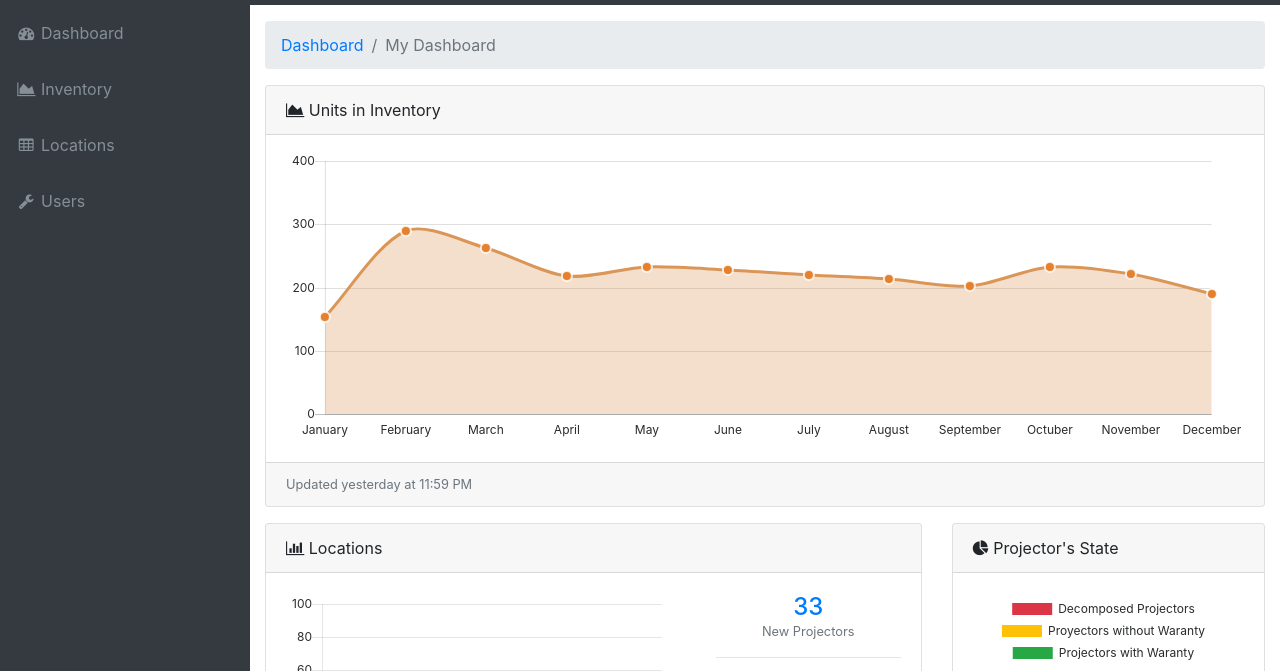
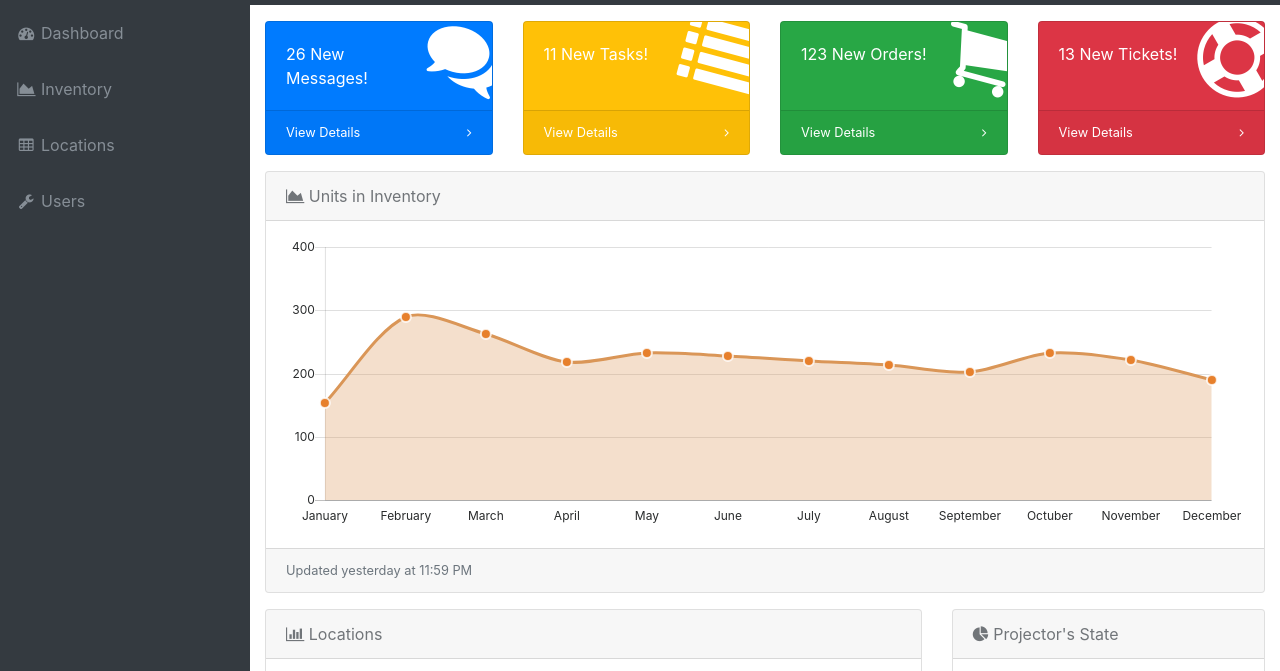
Before and after one commit to AlexGz9851/InventorySystem, a plain HTML site: page dashboard.html in a window 1280 px wide. Shown: the part 51-722 px from the top of the page. Drawn offline with Linux system fonts and the light colour scheme.

Commit message:
Correcting code-sniffers

```diff
--- a/dashboard.html
+++ b/dashboard.html
@@ -16,6 +16,17 @@
   <link href="vendor/datatables/dataTables.bootstrap4.css" rel="stylesheet">
   <!-- Custom styles for this template-->
   <link href="css/sb-admin.css" rel="stylesheet">
+  <style>
+    .card-header{
+      color: #717579;
+    }
+    .card-footer{
+      color: #6d767e;
+    }
+    .text-warning{
+      color: #bd8d00 !important;
+    }
+  </style>
 </head>
 
 <body class="fixed-nav sticky-footer bg-dark" id="page-top">
@@ -68,13 +79,73 @@
   </nav>
   <div class="content-wrapper">
     <div class="container-fluid">
-      <!-- Breadcrumbs-->
-      <ol class="breadcrumb">
-        <li class="breadcrumb-item">
-          <a href="#">Dashboard</a>
-        </li>
-        <li class="breadcrumb-item active">My Dashboard</li>
-      </ol>
+      <!-- /.row -->
+      <div class="row">
+          <div class="col-xl-3 col-sm-6 mb-3">
+            <div class="card text-white bg-primary o-hidden h-100">
+              <div class="card-body">
+                <div class="card-body-icon">
+                  <i class="fa fa-fw fa-comments"></i>
+                </div>
+                <div class="mr-5">26 New Messages!</div>
+              </div>
+              <a class="card-footer text-white clearfix small z-1" href="#">
+                <span class="float-left">View Details</span>
+                <span class="float-right">
+                  <i class="fa fa-angle-right"></i>
+                </span>
+              </a>
+            </div>
+          </div>
+          <div class="col-xl-3 col-sm-6 mb-3">
+            <div class="card text-white bg-warning o-hidden h-100">
+              <div class="card-body">
+                <div class="card-body-icon">
+                  <i class="fa fa-fw fa-list"></i>
+                </div>
+                <div class="mr-5">11 New Tasks!</div>
+              </div>
+              <a class="card-footer text-white clearfix small z-1" href="#">
+                <span class="float-left">View Details</span>
+                <span class="float-right">
+                  <i class="fa fa-angle-right"></i>
+                </span>
+              </a>
+            </div>
+          </div>
+          <div class="col-xl-3 col-sm-6 mb-3">
+            <div class="card text-white bg-success o-hidden h-100">
+              <div class="card-body">
+                <div class="card-body-icon">
+                  <i class="fa fa-fw fa-shopping-cart"></i>
+                </div>
+                <div class="mr-5">123 New Orders!</div>
+              </div>
+              <a class="card-footer text-white clearfix small z-1" href="#">
+                <span class="float-left">View Details</span>
+                <span class="float-right">
+                  <i class="fa fa-angle-right"></i>
+                </span>
+              </a>
+            </div>
+          </div>
+          <div class="col-xl-3 col-sm-6 mb-3">
+            <div class="card text-white bg-danger o-hidden h-100">
+              <div class="card-body">
+                <div class="card-body-icon">
+                  <i class="fa fa-fw fa-support"></i>
+                </div>
+                <div class="mr-5">13 New Tickets!</div>
+              </div>
+              <a class="card-footer text-white clearfix small z-1" href="#">
+                <span class="float-left">View Details</span>
+                <span class="float-right">
+                  <i class="fa fa-angle-right"></i>
+                </span>
+              </a>
+            </div>
+          </div>
+        </div>
       <!-- Area Chart Example-->
       <div class="card mb-3">
         <div class="card-header">
@@ -139,15 +210,6 @@
                   <th>Technician</th>
                 </tr>
               </thead>
-              <tfoot>
-                <tr>
-                  <th>Classroom</th>
-                  <th>Old Projector</th>
-                  <th>New Projector</th>
-                  <th>Date</th>
-                  <th>Technician</th>
-                </tr>
-              </tfoot>
               <tbody>
                 <tr>
                   <td>6403</td>
@@ -253,7 +315,7 @@
       </div>
     </footer>
     <!-- Scroll to Top Button-->
-    <a class="scroll-to-top rounded" href="#page-top">
+    <a class="scroll-to-top rounded" href="#page-top" name='page-top'>
       <i class="fa fa-angle-up"></i>
     </a>
     <!-- Logout Modal-->
```
Also changed, not shown: index.html (+1 -1 lines).
